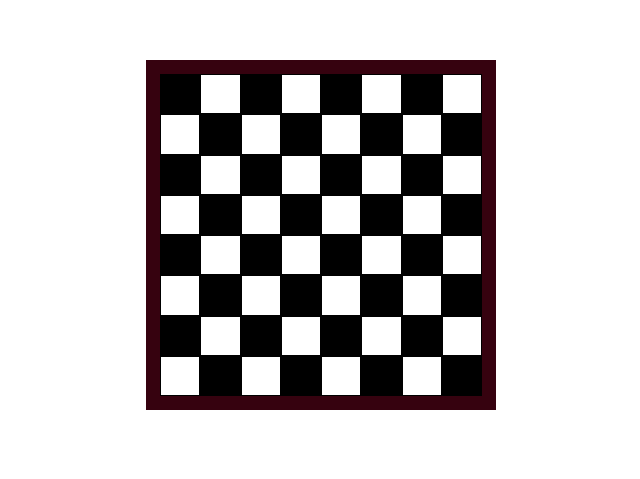
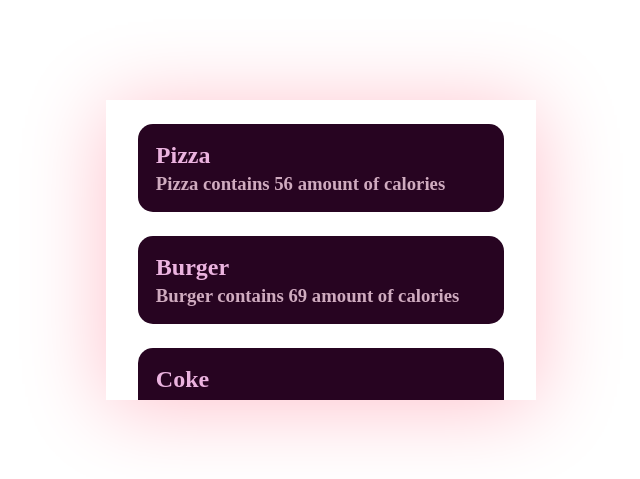
Before and after one commit to AayshaChugh/DN-Frontend, a React (Create React App) app in the folder thareact/: page / in a window 1280 px wide. Shown: the part 165-644 px from the top of the page, without its empty margins (319-959 px from the left). Built offline with nearby package versions, Linux system fonts and the light colour scheme.

Commit message:
Day17 FoodCalorie

```diff
--- a/thareact/src/App.css
+++ b/thareact/src/App.css
@@ -3,3 +3,9 @@
   padding: 0;
   box-sizing: border-box;
 }
+body {
+  display: flex;
+  justify-content: center;
+  align-items: center;
+  min-height: 100vh;
+}
--- a/thareact/src/App.js
+++ b/thareact/src/App.js
@@ -1,11 +1,13 @@
 import "./App.css";
 import MemeCard from "./memeCard/MemeCard";
 import ChessBoard from "./chessBoard/chessBoard";
+import FoodCalorie from "./Day17/foodCalorie";
 function App() {
   return (
     <div className="App">
       {/* <MemeCard /> */}
-      <ChessBoard />
+      {/* <ChessBoard /> */}
+      <FoodCalorie />
     </div>
   );
 }
--- /dev/null
+++ b/thareact/src/Day17/elements.json
@@ -0,0 +1,27 @@
+[
+  {
+    "food": "Pizza",
+    "calorie": 56
+  },
+  {
+    "food": "Burger",
+    "calorie": 69
+  },
+  {
+    "food": "Coke",
+    "calorie": 500
+  },
+  {
+    "food": "Brownie",
+    "calorie": 180
+  },
+  {
+    "food": "Fried Rice",
+    "calorie": 90
+  },
+
+  {
+    "food": "Pani Puri",
+    "calorie": 10
+  }
+]
--- /dev/null
+++ b/thareact/src/Day17/foodCalorie.css
@@ -0,0 +1,43 @@
+.foodContainer {
+  display: flex;
+  align-items: center;
+  justify-content: center;
+  flex-direction: column;
+  justify-content: flex-start;
+  height: 300px;
+  overflow-y: scroll;
+  margin-top: 30px;
+  padding: 0px 2em;
+  box-shadow: 0px 6px 80px pink;
+}
+
+.foodName {
+  display: flex;
+  flex-direction: column;
+  justify-content: center;
+  height: 100px;
+  margin-top: 1.5rem;
+  background-color: rgb(39, 4, 33);
+  width: 100%;
+  color: rgb(235, 179, 223);
+  border-radius: 15px;
+  padding: 1.1em;
+}
+
+.foodName h3 {
+  color: rgb(207, 171, 191);
+  padding-top: 4px;
+}
+
+.foodContainer::-webkit-scrollbar {
+  width: 12px;
+}
+
+.foodContainer::-webkit-scrollbar-track {
+  background: rgba(246, 197, 236, 0.3);
+}
+
+.foodContainer::-webkit-scrollbar-thumb {
+  background-color: rgb(233, 190, 217);
+  border-radius: 40px;
+}
--- /dev/null
+++ b/thareact/src/Day17/foodCalorie.jsx
@@ -0,0 +1,17 @@
+import React from "react";
+import data from "./elements.json";
+import FoodName from "./foodName";
+import "./foodCalorie.css";
+
+const foodCalorie = () => {
+  return (
+    <section className="foodContainer">
+      {data.map((food, id) => {
+        console.log(food);
+        return <FoodName key={id} props={food} />;
+      })}
+    </section>
+  );
+};
+
+export default foodCalorie;
--- /dev/null
+++ b/thareact/src/Day17/foodName.jsx
@@ -0,0 +1,14 @@
+import React from "react";
+
+const foodName = ({ props }) => {
+  return (
+    <div className="foodName">
+      <h1>{props.food}</h1>
+      <h3>
+        {props.food} contains {props.calorie} amount of calories{" "}
+      </h3>
+    </div>
+  );
+};
+
+export default foodName;
```
